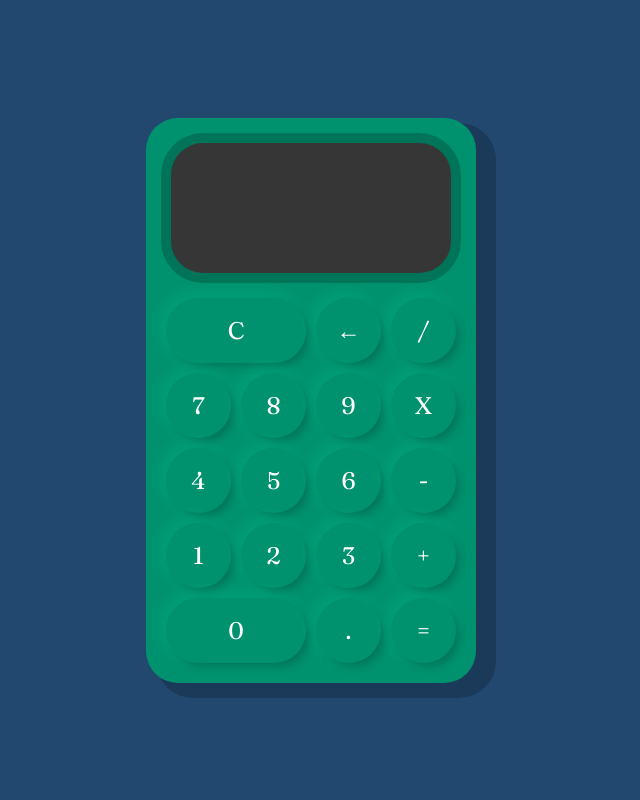
After one commit to Sie7he/Proyecto_noexcel, a Django app: page /calculadora/ in a window 1280 px wide. The commit adds this page. Shown: the whole page, without its empty margins (329-969 px from the left). Run offline with Django 4.2, Linux system fonts and the light colour scheme.

Commit message:
calculadora

```diff
--- /dev/null
+++ b/Aplicaciones/Clientes/static/css/calculadora.css
@@ -0,0 +1,72 @@
+* {
+    font-family: 'Fraunces', serif;
+    color: #fff;
+}
+
+body {
+    margin: 0;
+    background-color: #224870;
+}
+
+.container {
+    display: flex;
+    justify-content: center;
+    align-items: center;
+    height: 100vh;
+}
+
+.calculadora {
+    display: grid;
+    grid-template-columns: repeat(4, 75px);
+    grid-template-rows: 160px repeat(5, 75px);
+    background-color: #00916e;
+    padding: 15px;
+    border-radius: 32px;
+    box-shadow: 15px 10px 0px 5px #00000033;
+}
+
+button {
+    cursor: pointer;
+    margin: 5px;
+    padding: 0;
+    border-radius: 32px;
+    font-size: 1.5em;
+    border: none;
+    background-color: #00916e;
+    box-shadow: 5px 5px 10px -3px #00000040, -5px -5px 15px 3px #00ffc11f;
+}
+
+button:active {
+    background-color: #006f54;
+}
+
+button:focus {
+    outline: none;
+}
+
+.col-2 {
+    grid-column: span 2;
+}
+
+.display {
+    grid-column: 1 / -1;
+    padding: 16px;
+    display: flex;
+    margin: 10px 10px 20px;
+    flex-direction: column;
+    align-items: flex-end;
+    background-color: #363636;
+    border-radius: 32px;
+    text-align: right;
+    justify-content: space-between;
+    word-break: break-all;
+    box-shadow: 0px 0px 0px 10px #00000033;
+}
+
+#valor-actual {
+    font-size: 1.5em;
+}
+
+#valor-anterior {
+    font-size: 2em;
+}
--- /dev/null
+++ b/Aplicaciones/Clientes/static/js/Calculadora.js
@@ -0,0 +1,17 @@
+class Calculadora {
+    sumar(num1, num2) {
+        return num1 + num2;
+    }
+
+    restar(num1, num2) {
+        return num1 - num2;
+    }
+
+    dividir(num1, num2) {
+        return num1 / num2;
+    }
+
+    multiplicar(num1, num2) {
+        return num1 * num2;
+    }
+}
--- /dev/null
+++ b/Aplicaciones/Clientes/static/js/Display.js
@@ -0,0 +1,55 @@
+class Display {
+    constructor(displayValorAnterior, displayValorActual) {
+        this.displayValorActual = displayValorActual;
+        this.displayValorAnterior = displayValorAnterior;
+        this.calculador = new Calculadora();
+        this.tipoOperacion = undefined;
+        this.valorActual = '';
+        this.valorAnterior = '';
+        this.signos = {
+            sumar: '+',
+            dividir: '%',
+            multiplicar: 'x',
+            restar: '-',
+        }
+    }
+
+    borrar() {
+        this.valorActual = this.valorActual.toString().slice(0,-1);
+        this.imprimirValores();
+    }
+
+    borrarTodo() {
+        this.valorActual = '';
+        this.valorAnterior = '';
+        this.tipoOperacion = undefined;
+        this.imprimirValores();
+    }
+
+    computar(tipo) {
+        this.tipoOperacion !== 'igual' && this.calcular();
+        this.tipoOperacion = tipo;
+        this.valorAnterior = this.valorActual || this.valorAnterior;
+        this.valorActual = '';
+        this.imprimirValores();
+    }
+
+    agregarNumero(numero) {
+        if(numero === '.' && this.valorActual.includes('.')) return
+        this.valorActual = this.valorActual.toString() + numero.toString();
+        this.imprimirValores();
+    }
+
+    imprimirValores() {
+        this.displayValorActual.textContent = this.valorActual;
+        this.displayValorAnterior.textContent = `${this.valorAnterior} ${this.signos[this.tipoOperacion] || ''}`;
+    }
+
+    calcular() {
+        const valorAnterior = parseFloat(this.valorAnterior);
+        const valorActual = parseFloat(this.valorActual);
+
+        if( isNaN(valorActual)  || isNaN(valorAnterior) ) return
+        this.valorActual = this.calculador[this.tipoOperacion](valorAnterior, valorActual);
+    }
+}
--- /dev/null
+++ b/Aplicaciones/Clientes/static/js/index.js
@@ -0,0 +1,14 @@
+const displayValorAnterior = document.getElementById('valor-anterior');
+const displayValorActual = document.getElementById('valor-actual');
+const botonesNumeros = document.querySelectorAll('.numero');
+const botonesOperadores = document.querySelectorAll('.operador');
+
+const display = new Display(displayValorAnterior, displayValorActual);
+
+botonesNumeros.forEach(boton => {
+    boton.addEventListener('click', () => display.agregarNumero(boton.innerHTML));
+});
+
+botonesOperadores.forEach(boton => {
+    boton.addEventListener('click', () => display.computar(boton.value))
+});
--- a/Aplicaciones/Clientes/templates/base.html
+++ b/Aplicaciones/Clientes/templates/base.html
@@ -23,7 +23,7 @@
 
               <a class="nav-link" href="/">Clientes</a>
               <a class="nav-link" href="buscaminas">Buscaminas</a>
-              <a class="nav-link" href="#">Calculadora</a>
+              <a class="nav-link" href="calculadora">Calculadora</a>
               <a class="nav-link" href="salir/"><i class="fab fa-apple"></i></a>
 
             </div>
--- /dev/null
+++ b/Aplicaciones/Clientes/templates/calculadora.html
@@ -0,0 +1,41 @@
+<!DOCTYPE html>
+<html lang="en">
+<head>
+    <meta charset="UTF-8">
+    <meta name="viewport" content="width=device-width, initial-scale=1.0">
+    <title>Calculadora</title>
+    <link href="https://fonts.googleapis.com/css2?family=Fraunces&display=swap" rel="stylesheet">
+    <link href="../static/css/calculadora.css" rel="stylesheet" />
+    <script src="../static/js/Display.js" type="text/javascript"></script>
+    <script src="../static/js/Calculadora.js" type="text/javascript"></script>
+    <script src="../static/js/index.js" type="text/javascript" defer></script>
+</head>
+<body>
+    <div class="container">
+        <div class="calculadora">
+            <div class="display">
+                <div id="valor-anterior"></div>
+                <div id="valor-actual"></div>
+            </div>
+            <button class="col-2" onclick="display.borrarTodo()">C</button>
+            <button onclick="display.borrar()">&larr;</button>
+            <button class="operador" value="dividir">/</button>
+            <button class="numero">7</button>
+            <button class="numero">8</button>
+            <button class="numero">9</button>
+            <button class="operador" value="multiplicar">X</button>
+            <button class="numero">4</button>
+            <button class="numero">5</button>
+            <button class="numero">6</button>
+            <button class="operador" value="restar">-</button>
+            <button class="numero">1</button>
+            <button class="numero">2</button>
+            <button class="numero">3</button>
+            <button class="operador" value="sumar">+</button>
+            <button class="col-2 numero">0</button>
+            <button class="numero">.</button>
+            <button class="operador" value="igual">=</button>
+        </div>
+    </div>
+</body>
+</html>
--- a/Aplicaciones/Clientes/urls.py
+++ b/Aplicaciones/Clientes/urls.py
@@ -9,5 +9,6 @@ urlpatterns = [
     path('eliminarCliente/<run>', views.eliminarCliente),
     path('buscaminas', views.buscaminas),
     path('registration/login', views.login),
-    path('salir/', views.salir)
+    path('salir/', views.salir),
+    path('calculadora/', views.calculadora)
 ]
--- a/Aplicaciones/Clientes/views.py
+++ b/Aplicaciones/Clientes/views.py
@@ -62,3 +62,6 @@ def login(request):
 def salir(request):
     logout(request)
     return redirect('/')
+
+def calculadora(request):
+    return render(request, "calculadora.html")
```
